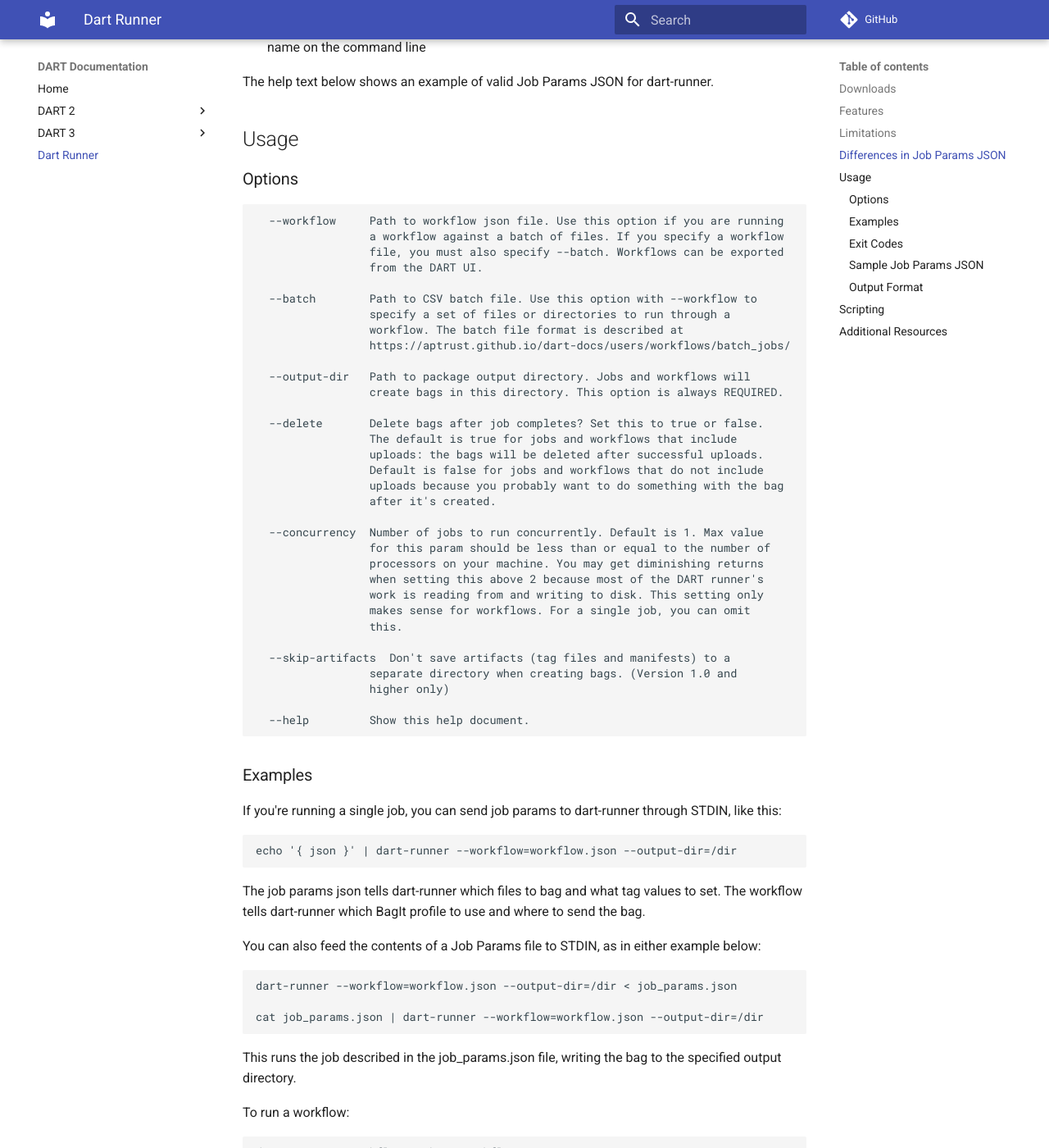
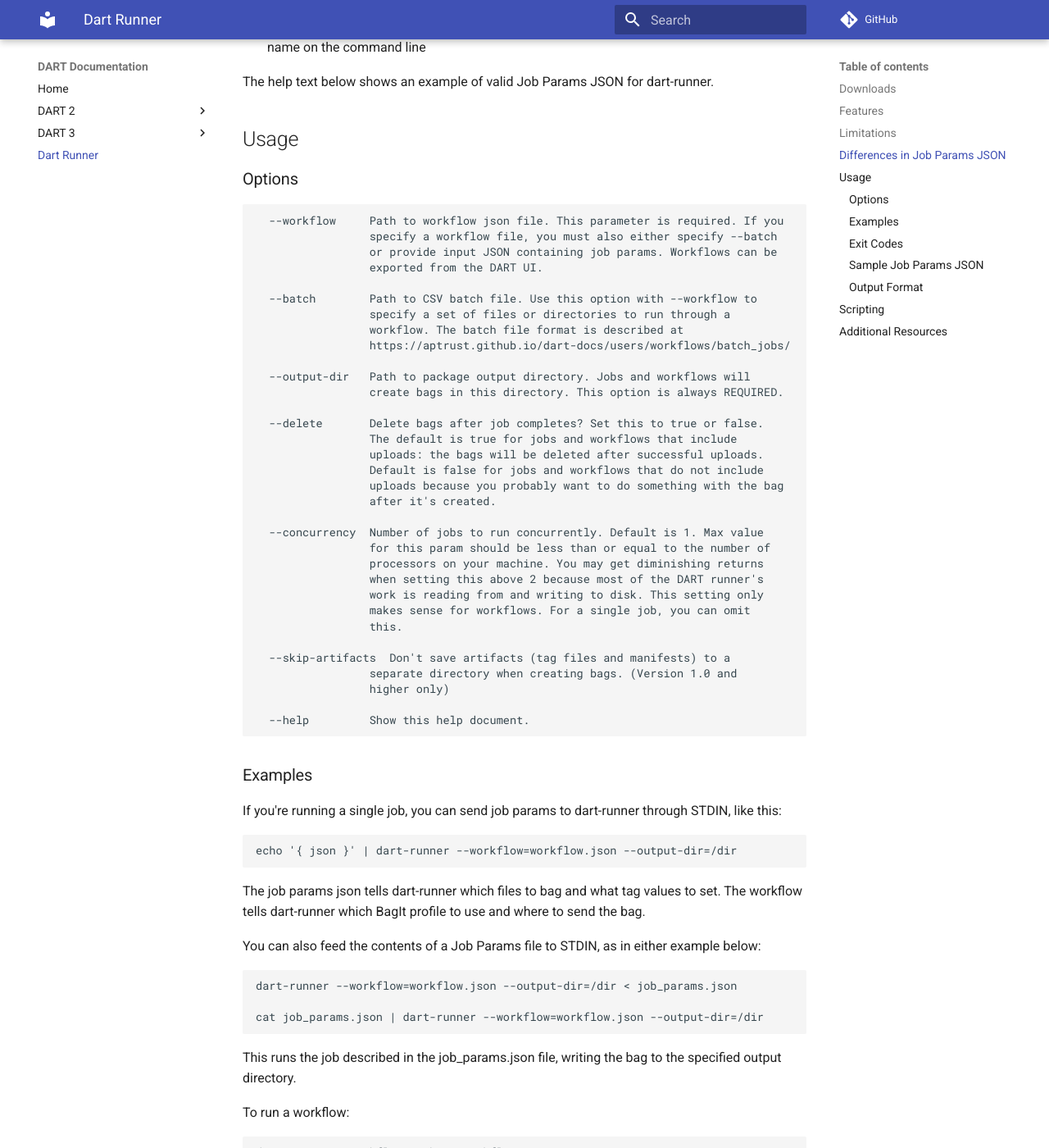
Before and after one commit to APTrust/dart-docs, an MkDocs documentation site: the page built from docs/runner/index.md, in a window 1280 px wide and 1400 px high, scrolled down 2136 px. Shown: the whole window at 82% size. Built offline with MkDocs 1.6.1 and Material for MkDocs 9.7.7, drawn with Linux system fonts in a browser that asks for light colours; comment, search, counter and statistics services are not loaded.

Commit message:
Fixed https://github.com/APTrust/dart-runner/issues/17. Workflow param is required and can be used with input JSON

````diff
--- a/docs/runner/index.md
+++ b/docs/runner/index.md
@@ -71,10 +71,10 @@
 ### Options
 
 ```
-  --workflow     Path to workflow json file. Use this option if you are running
-                 a workflow against a batch of files. If you specify a workflow
-                 file, you must also specify --batch. Workflows can be exported
-                 from the DART UI.
+  --workflow     Path to workflow json file. This parameter is required. If you
+                 specify a workflow file, you must also either specify --batch
+                 or provide input JSON containing job params. Workflows can be
+                 exported from the DART UI.
 
   --batch        Path to CSV batch file. Use this option with --workflow to
                  specify a set of files or directories to run through a
````
